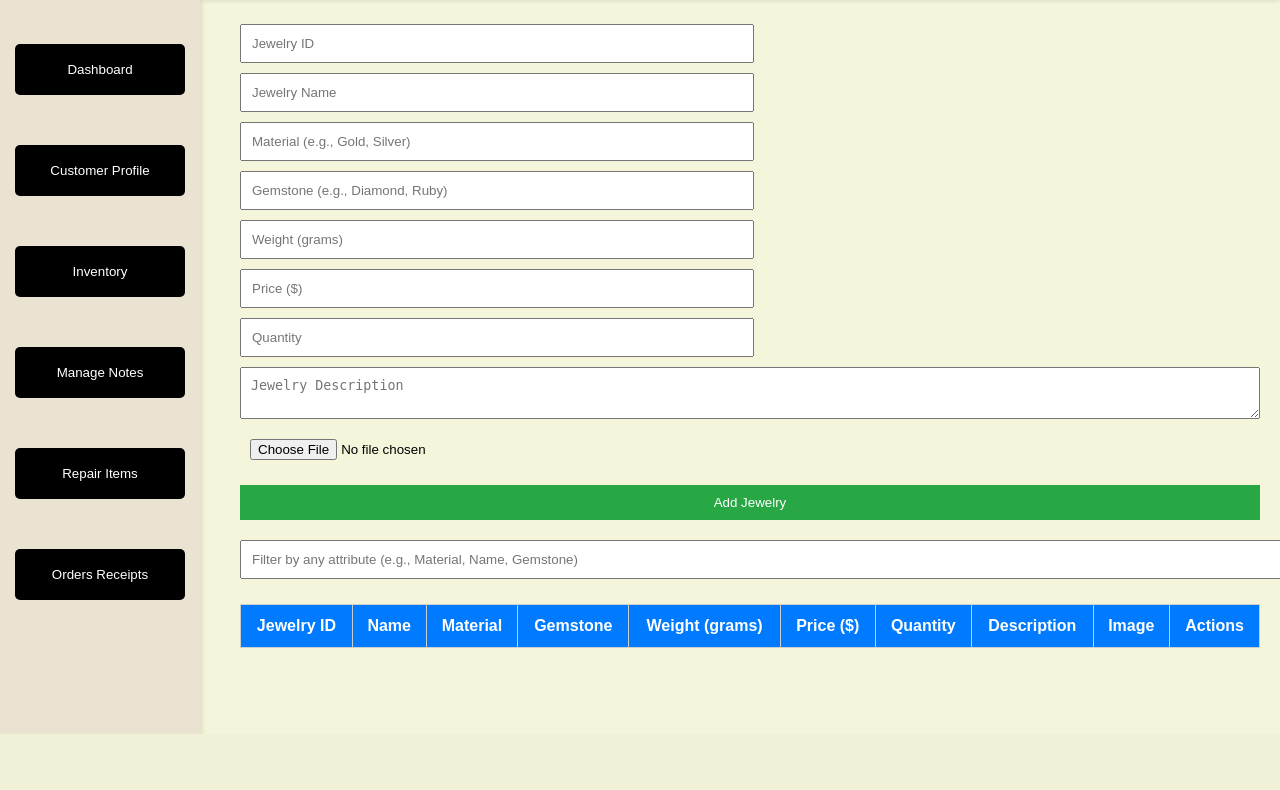
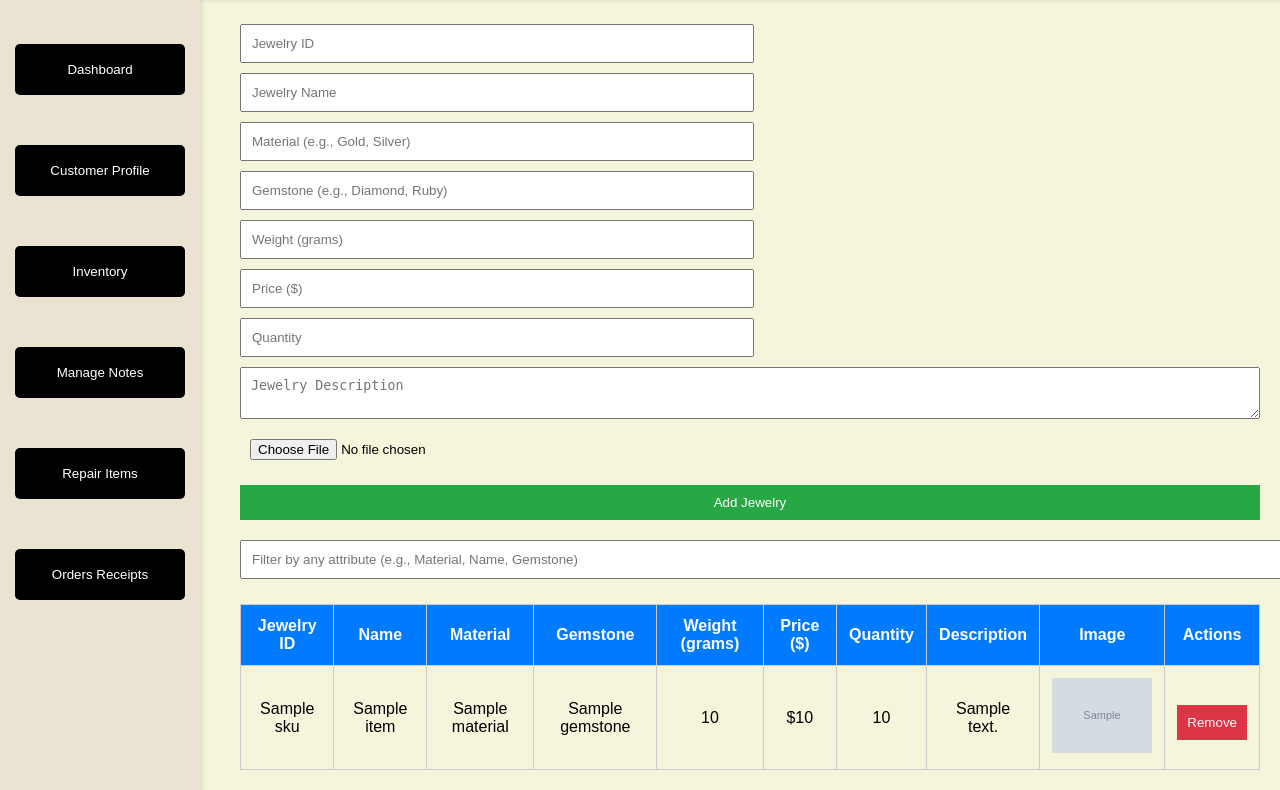
Before and after one commit to MP018/Jewelry-Store-Inventory, a Flask app: template Website/templates/inventory.html in a window 1280 px wide. Shown: the part 66-856 px from the top of the page. Before the commit the page ends 800 px from the top, so only its background shows below. Run offline with Flask 3, Linux system fonts and the light colour scheme; the template is opened without the code that fills it: most values are stand-ins (such as "Sample title", 1, 10 or a date in 2020); grey boxes marked "Sample" are stand-in pictures; lists and menus that the app fills with data are empty; parts of the project's set-up code (start-up, migrations or seed data) failed here and were passed over; some libraries are stand-ins or nearby versions.

Commit message:
Inventory will now correctly pull entries from the database

```diff
--- a/Website/templates/inventory.html
+++ b/Website/templates/inventory.html
@@ -1,11 +1,10 @@
 <!DOCTYPE html>
-<html lang="""en"></html>
+<html lang="en">
 <head>
-    <meta charset="""UTF-8">
-    <meta name="""viewport" content="""width=device-width, initial-scale=1.0">
+    <meta charset="UTF-8">
+    <meta name="viewport" content="width=device-width, initial-scale=1.0">
     <title>Jewelry Inventory Management</title>
     <style>
-
         .container {
             margin-left: 220px;
             padding: 20px;
@@ -148,16 +147,12 @@
         .profile-btn:hover, .inventory-button:hover, .notes-btn:hover, .repair-btn:hover, .orders-receipts:hover {
             background-color: #57574f;
         }
-
-
     </style>
 </head>
-
 <body>
-
     <div class="navbar">
         <h1>JewelryNest Dashboard</h1>
-        <a href="logout.html"><button class="logout-btn">Logout</button></a>
+        <a href="{{ url_for('logout') }}"><button class="logout-btn">Logout</button></a>
     </div>
 
     <div class="sidebar">
@@ -170,19 +165,16 @@
     </div>
 
     <div class="container">
-
-
-
-    <form id="inventory-form">
-        <input type="text" id="item-id" placeholder="Jewelry ID" required>
-        <input type="text" id="item-name" placeholder="Jewelry Name" required>
-        <input type="text" id="item-material" placeholder="Material (e.g., Gold, Silver)" required>
-        <input type="text" id="item-gemstone" placeholder="Gemstone (e.g., Diamond, Ruby)">
-        <input type="number" id="item-weight" placeholder="Weight (grams)" required>
-        <input type="number" id="item-price" placeholder="Price ($)" required>
-        <input type="number" id="item-quantity" placeholder="Quantity" required>
-        <textarea id="item-description" placeholder="Jewelry Description" style="width:100%;"></textarea>
-        <input type="file" id="item-image" accept="image/*" required>
+        <form id="inventory-form" method="POST" enctype="multipart/form-data">
+            <input type="text" name="sku" id="item-id" placeholder="Jewelry ID" required>
+            <input type="text" name="item_name" id="item-name" placeholder="Jewelry Name" required>
+            <input type="text" name="material" id="item-material" placeholder="Material (e.g., Gold, Silver)" required>
+            <input type="text" name="gemstone" id="item-gemstone" placeholder="Gemstone (e.g., Diamond, Ruby)">
+            <input type="number" name="weight" id="item-weight" placeholder="Weight (grams)" required>
+            <input type="number" name="price" id="item-price" placeholder="Price ($)" required>
+            <input type="number" name="quantity" id="item-quantity" placeholder="Quantity" required>
+            <textarea name="description" id="item-description" placeholder="Jewelry Description" style="width:100%;"></textarea>
+            <input type="file" name="picture" id="item-image" accept="image/*" required>
             <button type="submit">Add Jewelry</button>
         </form>
 
@@ -204,82 +196,50 @@
                 </tr>
             </thead>
             <tbody>
-            <!-- Inventory items will be dynamically added here -->
+                {% for item in items %}
+                <tr>
+                    <td>{{ item.SKU }}</td>
+                    <td>{{ item.Name }}</td>
+                    <td>{{ item.Material }}</td>
+                    <td>{{ item.Gemstone }}</td>
+                    <td>{{ item.Weight }}</td>
+                    <td>${{ item.Price }}</td>
+                    <td>{{ item.Quantity }}</td>
+                    <td>{{ item.Description }}</td>
+                    <td><img src="{{ item.Picture }}" alt="{{ item.Name }} Image"></td>
+                    <td><button class="remove" onclick="removeItem('{{ item.SKU }}')">Remove</button></td>
+                </tr>
+                {% endfor %}
             </tbody>
         </table>
     </div>
 
     <script>
-    let inventory = [];
-
-    document.getElementById('inventory-form').addEventListener('submit', function (event) {
-        event.preventDefault();
-
-        const itemId = document.getElementById('item-id').value;
-        const itemName = document.getElementById('item-name').value;
-        const itemMaterial = document.getElementById('item-material').value;
-        const itemGemstone = document.getElementById('item-gemstone').value;
-        const itemWeight = document.getElementById('item-weight').value;
-        const itemPrice = document.getElementById('item-price').value;
-        const itemQuantity = document.getElementById('item-quantity').value;
-        const itemDescription = document.getElementById('item-description').value;
-        const itemImage = document.getElementById('item-image').files[0];
-
-        // Create an object to store the jewelry data
-        const newItem = {
-            id: itemId,
-            name: itemName,
-            material: itemMaterial,
-            gemstone: itemGemstone,
-            weight: itemWeight,
-            price: itemPrice,
-            quantity: itemQuantity,
-            description: itemDescription,
-            image: URL.createObjectURL(itemImage)  // Convert image file to a URL
-        };
-
-        inventory.push(newItem);
-        displayInventory();
-        this.reset();  // Reset form after submission
-    });
-
-    function displayInventory(filterValue = '') {
-        const tbody = document.querySelector('#inventory-table tbody');
-        tbody.innerHTML = '';  // Clear the table body
-
-        inventory
-            .filter(item => {
-                const searchableString = Object.values(item).join(' ').toLowerCase();
-                return searchableString.includes(filterValue.toLowerCase());
-            })
-            .forEach(item => {
-                const row = document.createElement('tr');
-                row.innerHTML = `
-                    <td>${item.id}</td>
-                    <td>${item.name}</td>
-                    <td>${item.material}</td>
-                    <td>${item.gemstone || 'N/A'}</td>
-                    <td>${item.weight}</td>
-                    <td>$${item.price}</td>
-                    <td>${item.quantity}</td>
-                    <td>${item.description}</td>
-                    <td><img src="${item.image}" alt="${item.name} Image"></td>
-                    <td><button class="remove" onclick="removeItem('${item.id}')">Remove</button></td>
-                `;
-                tbody.appendChild(row);
+        function removeItem(sku) {
+            fetch(`/inventory/remove/${sku}`, {
+                method: 'POST',
+                headers: {
+                    'Content-Type': 'application/json'
+                }
+            }).then(response => response.json())
+              .then(data => {
+                  if (data.success) {
+                      location.reload();
+                  } else {
+                      alert('Error removing item');
+                  }
               });
         }
 
-    function removeItem(itemId) {
-        inventory = inventory.filter(item => item.id !== itemId);
-        displayInventory();
-    }
-
         document.getElementById('filter').addEventListener('input', function () {
-        const filterValue = this.value;
-        displayInventory(filterValue);
+            const filterValue = this.value.toLowerCase();
+            const rows = document.querySelectorAll('#inventory-table tbody tr');
+            rows.forEach(row => {
+                const cells = row.querySelectorAll('td');
+                const searchableString = Array.from(cells).map(cell => cell.textContent).join(' ').toLowerCase();
+                row.style.display = searchableString.includes(filterValue) ? '' : 'none';
+            });
         });
     </script>
-
 </body>
 </html>
```
Lines whose indentation alone changed are shown as unchanged.
